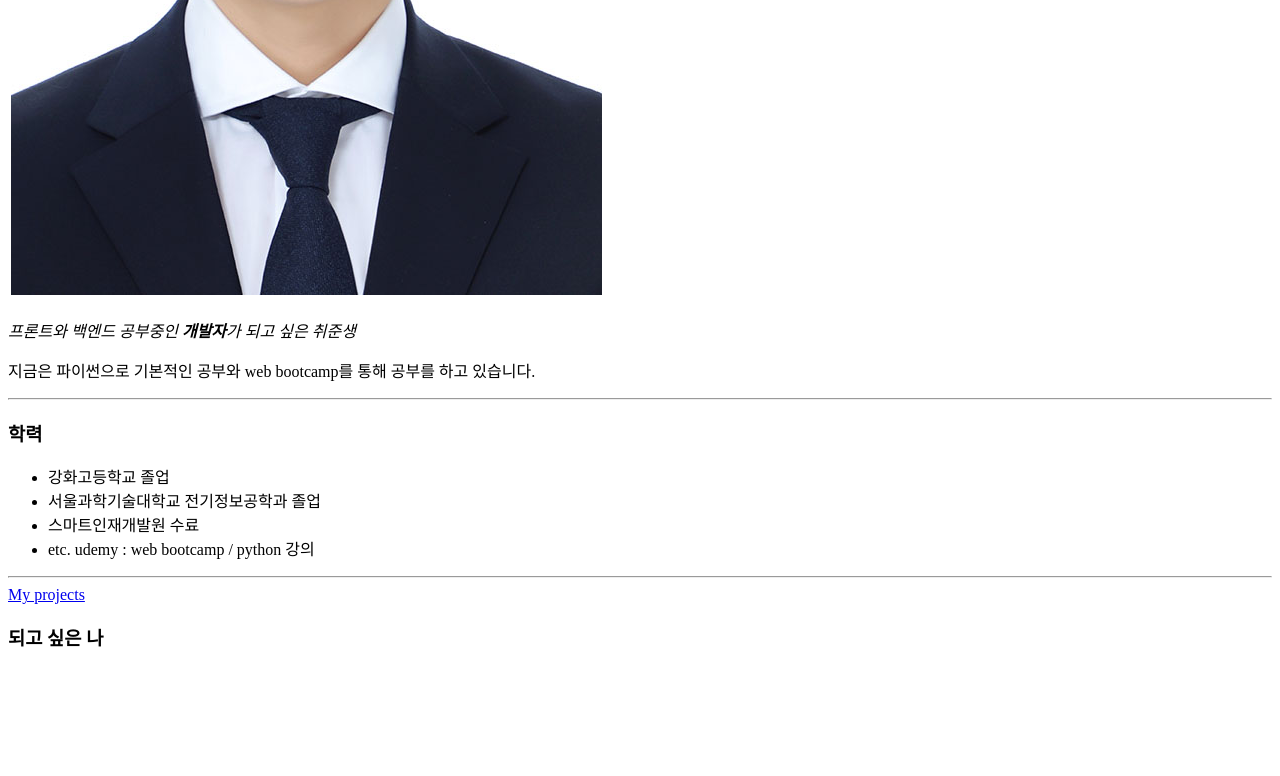
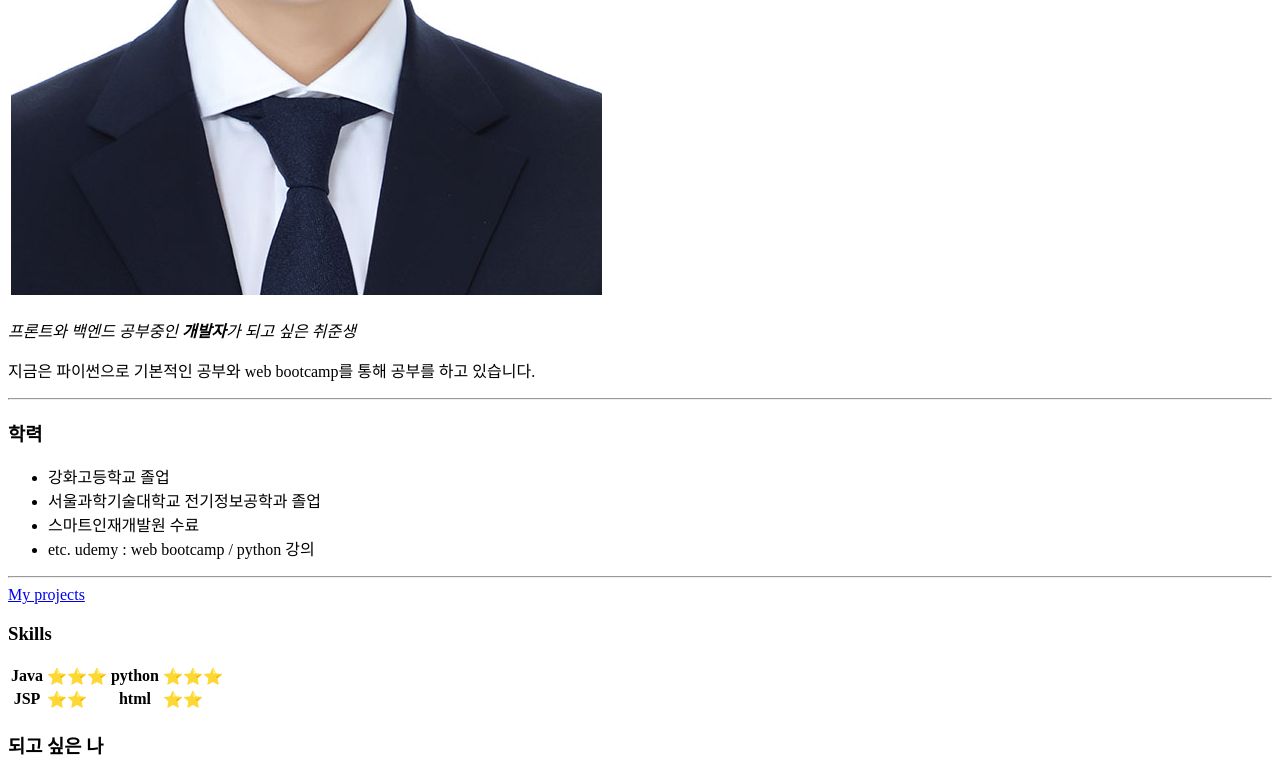
Before and after one commit to Sarami9608/Web_bootcamp, a plain HTML site: page html/makeWebsite.html in a window 1280 px wide. Shown: the part 503-1279 px from the top of the page. Before the commit the page ends 1172 px from the top, so only its background shows below. Drawn offline with Linux system fonts and the light colour scheme.

Commit message:
테이블 적용 웹페이지

```diff
--- a/html/makeWebsite.html
+++ b/html/makeWebsite.html
@@ -114,6 +114,48 @@
         <hr>
         <!--같은   directory에 있는 html 웹페이지로 이동하는 경우 -->
             <a href="project.html"> My projects</a>
+        <h3>Skills</h3>
+        <table>
+            <tr>
+                <!-- 스킬 -->
+                <th>
+                    Java
+                </th>
+                <!-- 잘하는 정도 -->
+                <td>
+                    ⭐⭐⭐
+                </td>
+                <!-- 스킬 -->
+                <th>
+                    python
+                </th>
+                <!-- 잘하는 정도 -->
+                <td>
+                    ⭐⭐⭐
+                </td>
+            </tr>
+            <tr>
+                <!-- 스킬 -->
+                <th>
+                    JSP
+                </th>
+                <!-- 잘하는 정도 -->
+                <td>
+                    ⭐⭐
+                </td>
+                <!-- 스킬 -->
+                <th>
+                    html
+                </th>
+                <!-- 잘하는 정도 -->
+                <td>
+                    ⭐⭐
+                </td>
+            </tr>
+
+        </table>
+
+
         <h3>되고 싶은 나</h3>
 
     </body>
```
